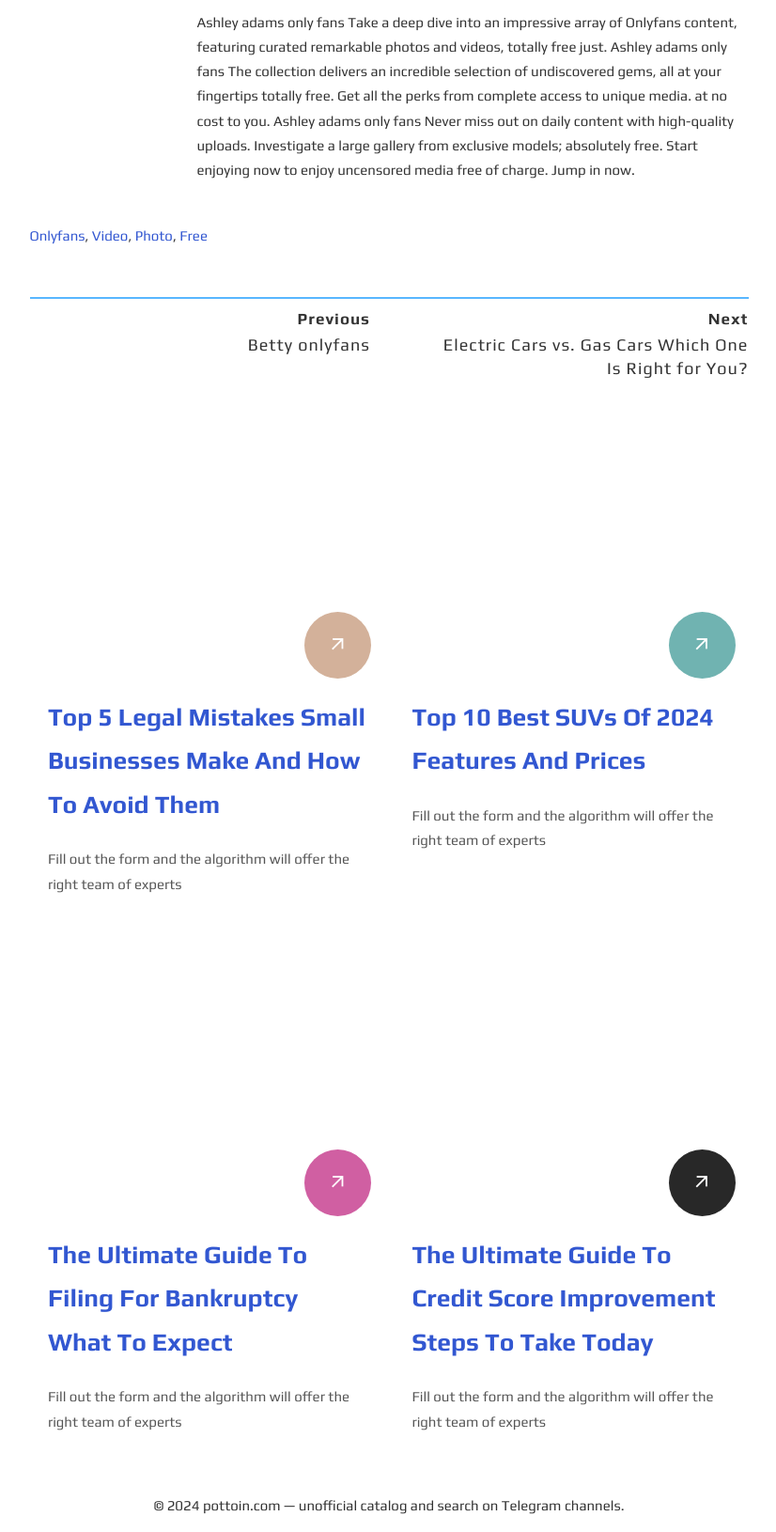
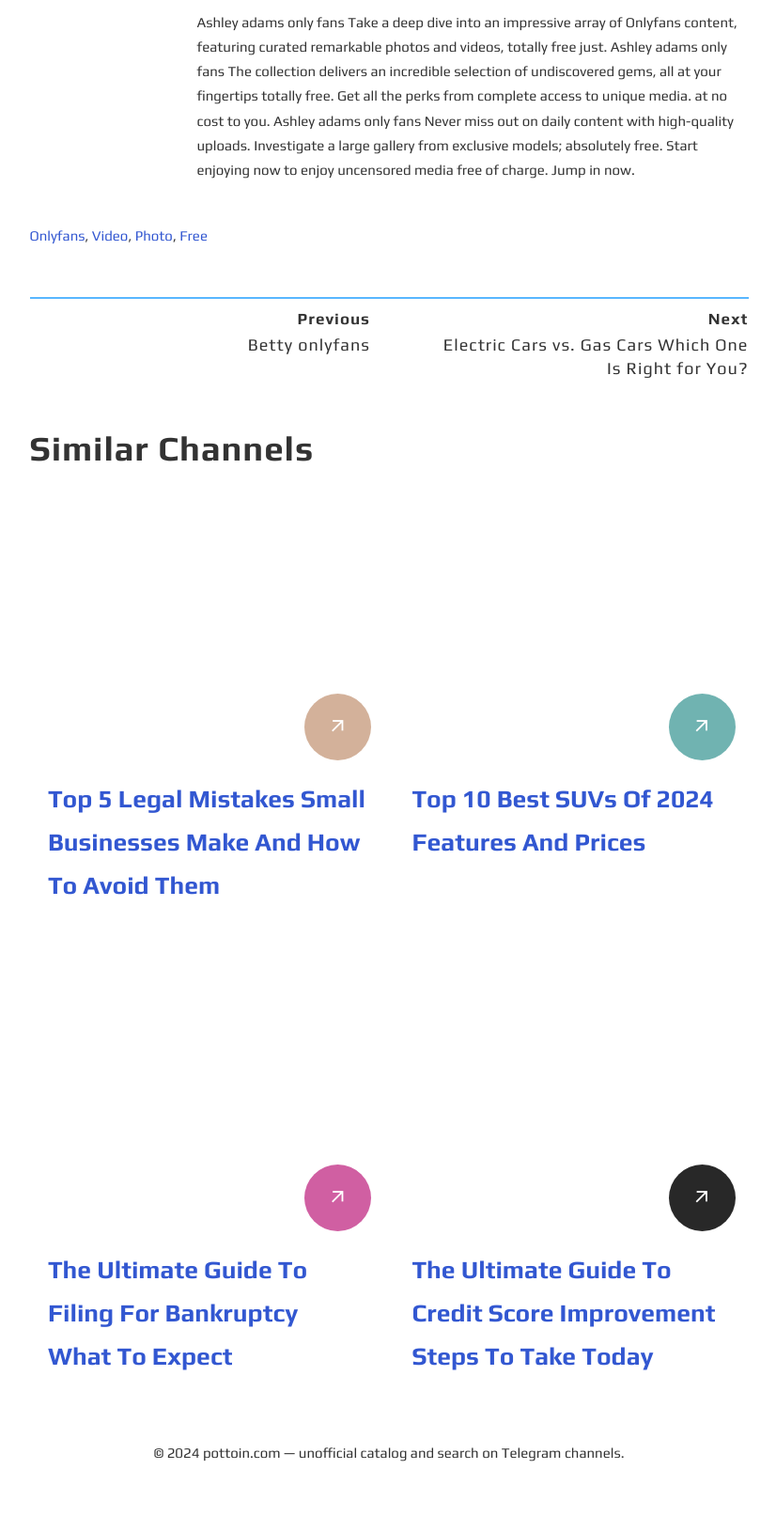
Before and after one commit to ZollaMaga/newsblog, a Jekyll site: the page built from _posts/2024-11-03-2.md, in a window 1280 px wide, cut to the strip 317-1947 px from the top of the page. Shown: the whole strip at 94% size, without its empty margins (226-1052 px from the left). Built offline with Jekyll 4.4.1, drawn with Linux system fonts in a browser that asks for light colours; after the commit the page ends 1891 px from its top, so only the background shows below that.

Commit message:
Update post.html

```diff
--- a/_layouts/post.html
+++ b/_layouts/post.html
@@ -149,45 +149,4 @@ layout: default
   </nav>
 </section>
 
-{% assign size = site.related_posts | size %}
-{% if size != 0 %}
-<section>
-<div class="container">
-{% for post in site.related_posts limit:4 %}
-<div class="card">
-  <div class="card-inner" style="--clr:#fff;">
-    <div class="box">
-      <div class="imgBox">
-        <a href="{{ site.url }}{{ site.baseurl }}{{ post.url }}">
-        {% if post.image %} <img src="{{ post.image }}" alt="{{ post.title }}">{% endif %}
-         </a>
-      </div>
-      <div class="icon">
-        <a href="{{ site.url }}{{ site.baseurl }}{{ post.url }}" class="iconBox">
-          <span class="material-symbols-outlined">arrow_outward</span>
-        </a>
-      </div>
-    </div>
-  </div>
-  <div class="content">
-    <h3><a href="{{ site.url }}{{ site.baseurl }}{{ post.url }}">{{ post.title }}</a></h3>
-    <p>Fill out the form and the algorithm will offer the right team of experts</p>
-    <ul>
-      {% assign displayed_categories = "" %}
-      {% for category in post.categories %}
-        {% unless displayed_categories contains category %}
-          <li style="--clr-tag:#d3b19a;" class="branding">
-            <a href="{{ site.url }}/category/{{ category }}">{{ category }}</a>
-          </li>
-          {% assign displayed_categories = displayed_categories | append: category %}
-        {% endunless %}
-      {% endfor %}
-    </ul>
-  </div>
-</div>
-{% endfor %}
-<!-- end post -->
-
-</div>
-</section>
-{% endif %}
+{% assign size = site.related_posts | size %} {% if size != 0 %}<section><h2>Similar channels</h2><div class=container>{% for post in site.related_posts limit:4 %}<div class=card><div class=card-inner style=--clr:#fff><div class=box><div class=imgBox><a href="{{ site.url }}{{ site.baseurl }}{{ post.url }}">{% if post.image %} <img alt="{{ post.title }}"src="{{ post.image }}">{% endif %}</a></div><div class=icon><a href="{{ site.url }}{{ site.baseurl }}{{ post.url }}"class=iconBox><span class=material-symbols-outlined>arrow_outward</span></a></div></div></div><div class=content><h3><a href="{{ site.url }}{{ site.baseurl }}{{ post.url }}">{{ post.title }}</a></h3><ul>{% assign displayed_categories = "" %} {% for category in post.categories %} {% unless displayed_categories contains category %}<li class=branding style=--clr-tag:#d3b19a><a href="{{ site.url }}/category/{{ category }}">{{ category }}</a></li>{% assign displayed_categories = displayed_categories | append: category %} {% endunless %} {% endfor %}</ul></div></div>{% endfor %}</div></section>{% endif %}
```
